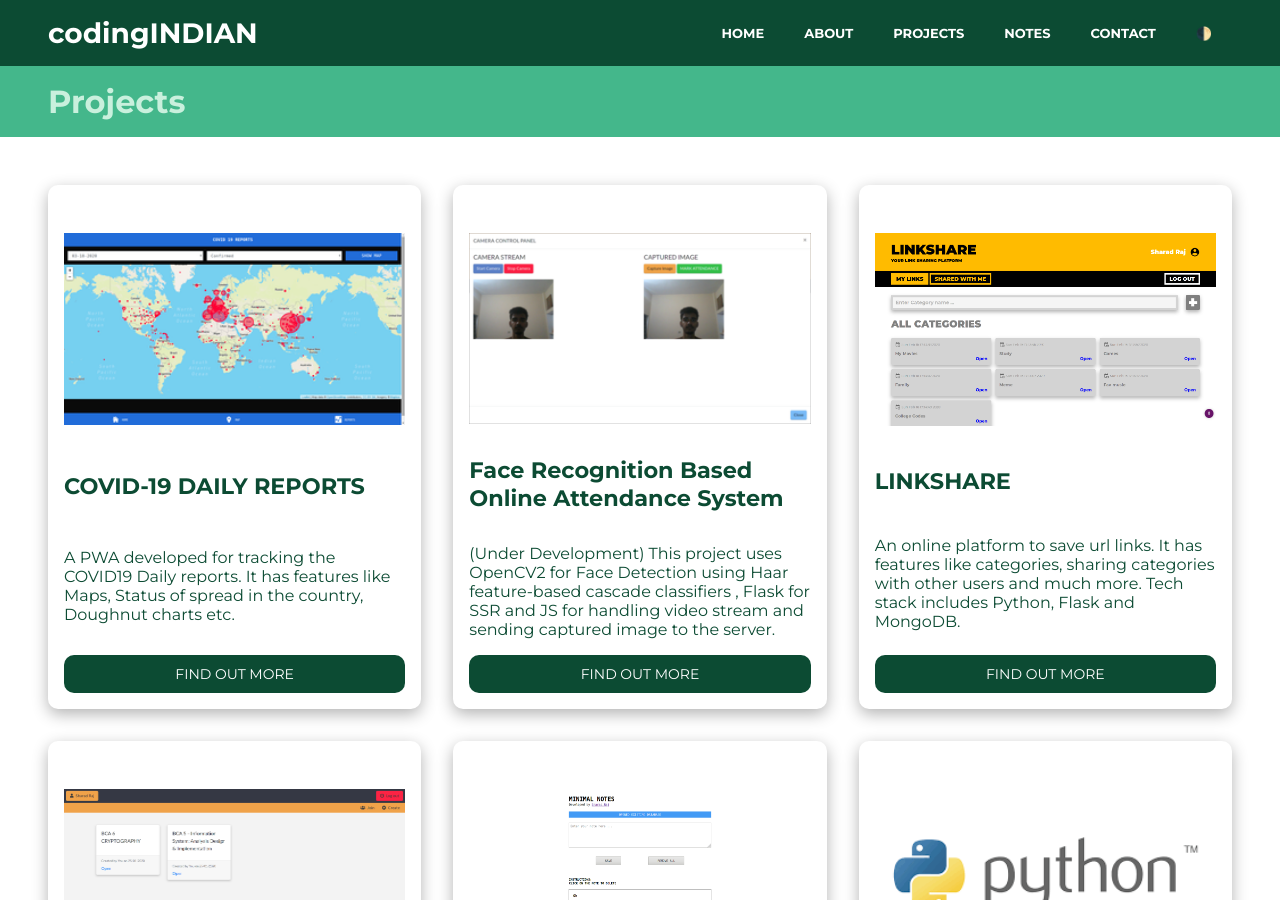
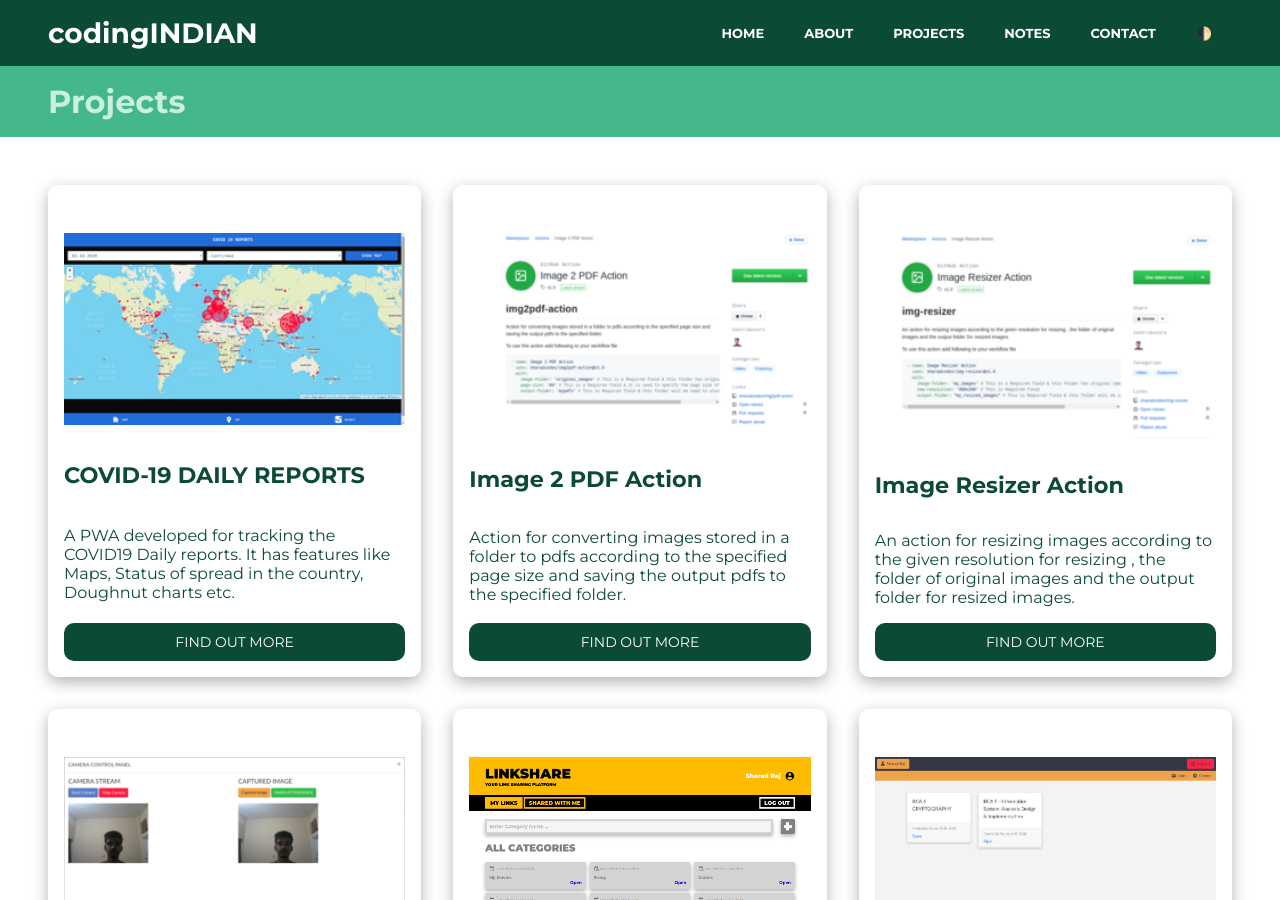
Before and after one commit to sharadcodes/sharadcodes.github.io, a Jekyll site: the page built from projects.html, in a window 1280 px wide and 900 px high. Built offline with Jekyll 4.4.1, drawn with Linux system fonts in a browser that asks for light colours.

Commit message:
Update Collections “projects”

```diff
--- a/_data/projects_data.yml
+++ b/_data/projects_data.yml
@@ -6,6 +6,21 @@
       A PWA developed for tracking the COVID19 Daily reports. It has features
       like Maps, Status of spread in the country, Doughnut charts etc.
     link: 'https://novel-coronavirus-reports.netlify.com/'
+  - title: Image 2 PDF Action
+    img: /assets/uploads/imgp.png
+    img_alt: Image 2 PDF Action
+    about: >-
+      Action for converting images stored in a folder to pdfs according to the
+      specified page size and saving the output pdfs to the specified folder.
+    link: 'https://github.com/marketplace/actions/image-2-pdf-action'
+  - title: Image Resizer Action
+    about: >-
+      An action for resizing images according to the given resolution for
+      resizing , the folder of original images and the output folder for resized
+      images.
+    link: 'https://github.com/marketplace/actions/image-resizer-action'
+    img_alt: Image Resizer Action
+    img: /assets/uploads/imgrs.png
   - about: >-
       (Under Development) This project uses OpenCV2 for Face Detection using
       Haar feature-based cascade classifiers , Flask for SSR  and JS for
```
Also changed, not shown: assets/uploads/imgp.png (added), assets/uploads/imgrs.png (added).
